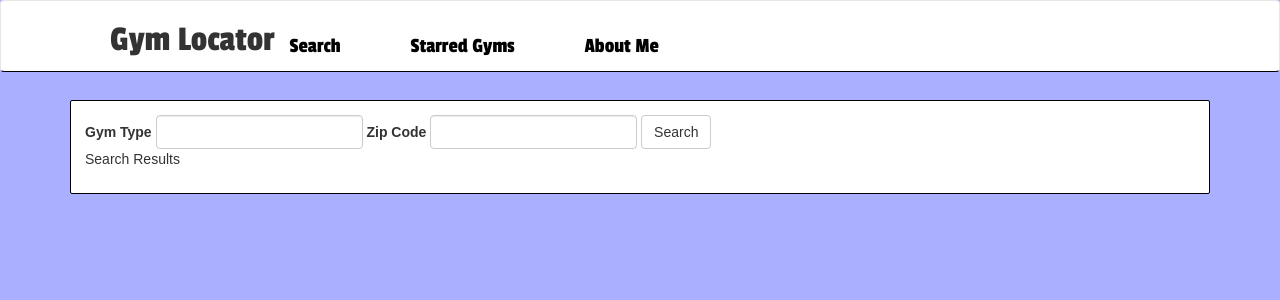
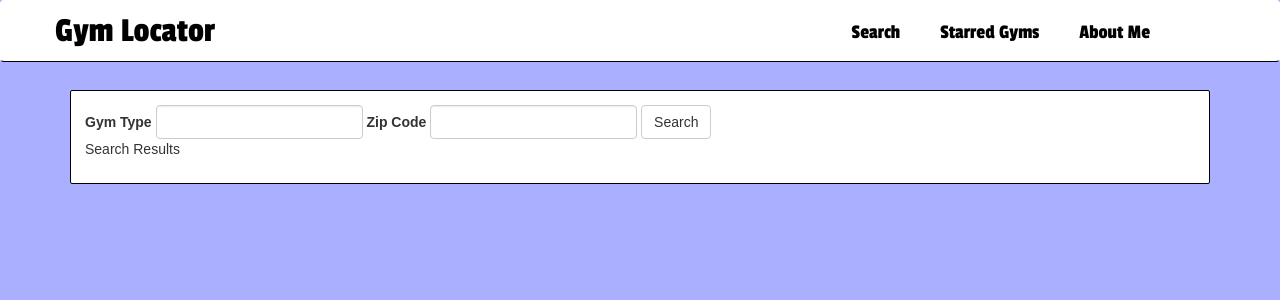
Before and after one commit to Jschles1/gym-locator, a React (Create React App) app: page / in a window 1280 px wide. Shown: the top 300 px of the page. Built offline with nearby package versions, Linux system fonts and the light colour scheme.

Commit message:
Reformatted Navbar & edited styles

```diff
--- a/src/components/Navbar.css
+++ b/src/components/Navbar.css
@@ -1,6 +1,22 @@
 .navbar.navbar-default {
+  border-color: white;
   border-bottom: 1px solid black;
   background-color: white;
+  margin-bottom: 5px;
+
+}
+
+.navbar-brand {
+  height: 30px;
+}
+
+h1.main-header.navbar-brand,
+h1.main-header.navbar-brand:hover {
+  line-height: none;
+  font-size: 35px;
+  color: black;
+  width: auto;
+  padding: 0;
 }
 
 .main-header {
@@ -10,6 +26,7 @@
 .main-header h1 {
   display: inline-block;
   margin-left: 40px;
+  font-size: 120%;
 }
 
 .links {
@@ -22,18 +39,21 @@
 .links li {
   display: inline-block;
   margin-right: 40px;
-  font-size: 150%;
 }
 
 .links li a:link,
 .links li a:visited {
   text-decoration: none;
   color: black;
+  padding: 0;
+  margin-top: 1px;
+  margin-bottom: 15px;
+  font-size: 20px;
   transition: border-bottom 0.2s, color 0.2s
 }
 
-.links li a:hover,
-.links li a:active {
+.links.nav.navbar-nav.navbar-right li a:hover,
+.links.nav.navbar-nav.navbar-right li a:active {
   color: #222fff;
   border-bottom: 2px solid #222fff;
 }
--- a/src/components/Navbar.js
+++ b/src/components/Navbar.js
@@ -4,15 +4,16 @@ import './Navbar.css';
 
 const NavbarComponent = () =>
   <Navbar>
-    <Navbar.Header className="main-header">
-      <h1>Gym Locator</h1>
-      <Nav className="links">
-        <NavItem href="#">Search</NavItem>
-        <NavItem href="#">Starred Gyms</NavItem>
-        <NavItem href="#">About Me</NavItem>
-      </Nav>
+    <Navbar.Header>
+      <Navbar.Brand className="main-header">
+        <h1>Gym Locator</h1>
+      </Navbar.Brand>
     </Navbar.Header>
-
+    <Nav pullRight className="links">
+      <NavItem href="#">Search</NavItem>
+      <NavItem href="#">Starred Gyms</NavItem>
+      <NavItem href="#">About Me</NavItem>
+    </Nav>
   </Navbar>
 
 export default NavbarComponent;
```
